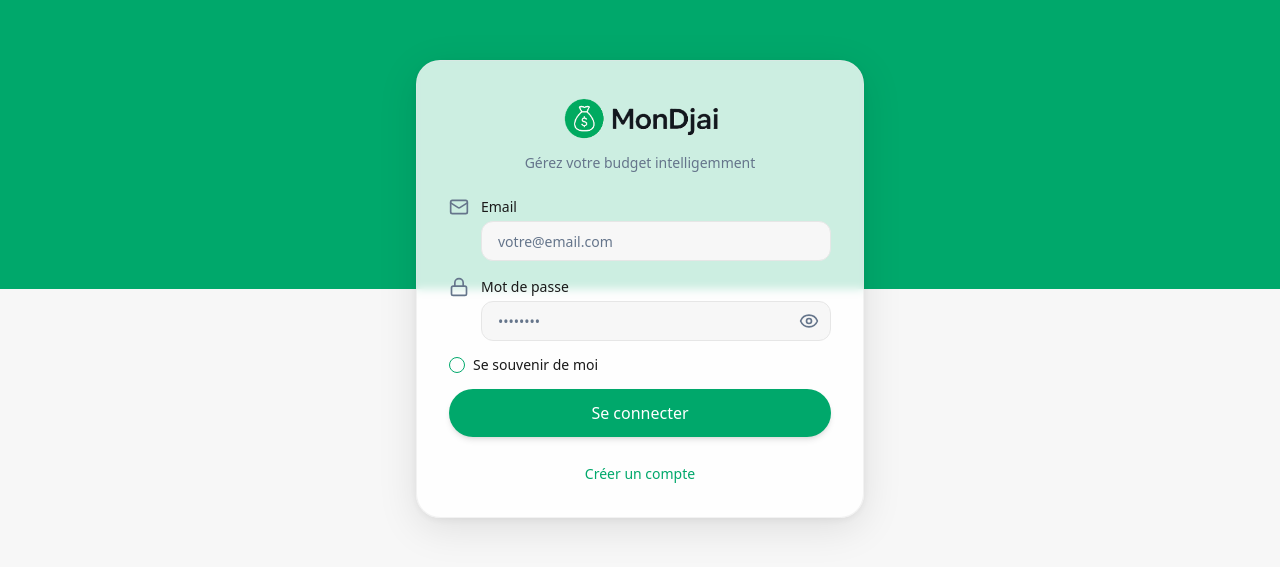
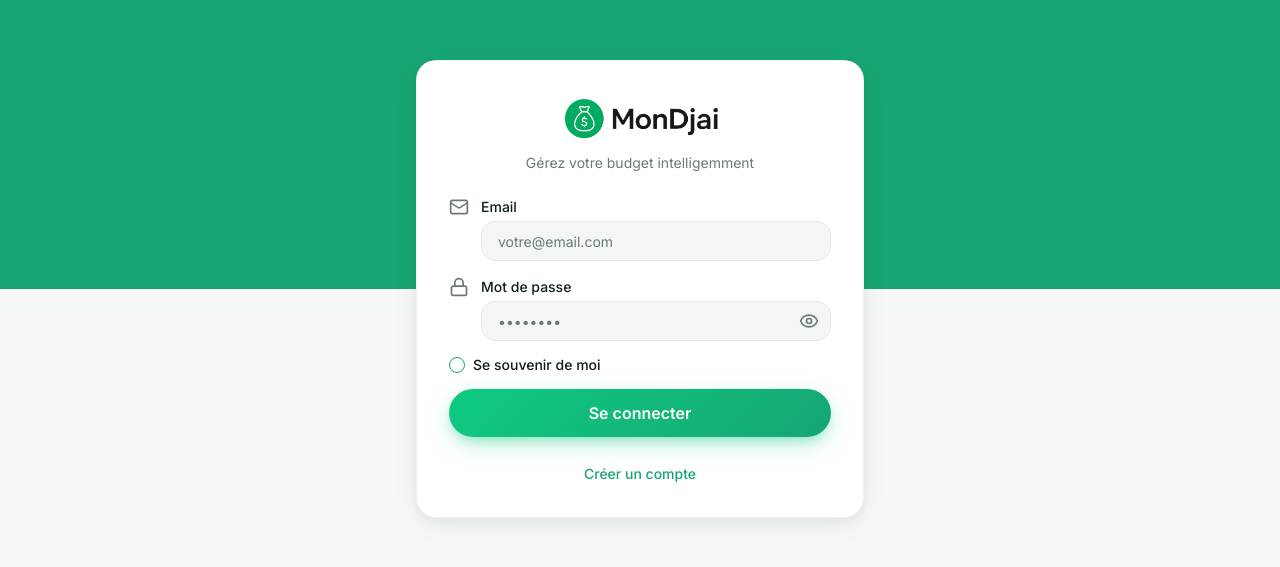
Before and after one commit to Pelestrom/mondjai-budget-manager, a React (Vite) app: page /login in a window 1280 px wide. Shown: the part 111-678 px from the top of the page. Built offline with nearby package versions, Linux system fonts and the light colour scheme; no server answers; the HTML template or start-up script is replaced by a standard one.

Commit message:
Changes
Co-authored-by: Pelestrom <123975379+Pelestrom@users.noreply.github.com>

```diff
--- a/src/index.css
+++ b/src/index.css
@@ -1,60 +1,82 @@
+@import url('https://fonts.googleapis.com/css2?family=Inter:wght@400;500;600;700&family=Space+Grotesk:wght@500;600;700&display=swap');
+
 @tailwind base;
 @tailwind components;
 @tailwind utilities;
 
-/* Definition of the design system. All colors, gradients, fonts, etc should be defined here.
-All colors MUST be HSL.
-*/
+/* ===========================================================
+   MonDjai — Premium fintech design system
+   All base colors in HSL for shadcn compatibility.
+   Hero/gradient/shadow tokens in HEX for depth realism.
+   =========================================================== */
 
 @layer base {
   :root {
-    --background: 0 0% 97%;
-    --foreground: 0 0% 10%;
+    /* Neutrals — light mode */
+    --background: 150 12% 97%;           /* #F7F9F8 */
+    --foreground: 155 39% 9%;            /* #0D1F19 */
 
     --card: 0 0% 100%;
-    --card-foreground: 0 0% 10%;
+    --card-foreground: 155 39% 9%;
 
     --popover: 0 0% 100%;
-    --popover-foreground: 0 0% 10%;
+    --popover-foreground: 155 39% 9%;
 
-    --primary: 158 100% 33%;
+    /* Primary greens */
+    --primary: 158 76% 37%;              /* #16A672 */
     --primary-foreground: 0 0% 100%;
+    --primary-deep: 158 71% 14%;         /* #0B3D2E */
+    --primary-mid: 158 71% 21%;          /* #0F5C41 */
+    --primary-glow: 155 100% 62%;        /* #3DFFB3 */
 
-    --secondary: 45 85% 62%;
-    --secondary-foreground: 0 0% 10%;
-
-    --muted: 210 40% 96%;
-    --muted-foreground: 215 16% 47%;
-
-    --accent: 158 100% 33%;
+    /* Accent (CTA vif) */
+    --accent: 155 89% 43%;               /* #0FCB82 */
     --accent-foreground: 0 0% 100%;
 
-    --destructive: 0 84% 60%;
+    /* Secondary (chaleur, alerte douce) */
+    --secondary: 36 91% 55%;             /* #F5A623 */
+    --secondary-foreground: 155 39% 9%;
+
+    --muted: 150 13% 94%;
+    --muted-foreground: 155 7% 45%;      /* #6B7C76 */
+
+    --destructive: 355 86% 61%;          /* #F04452 */
     --destructive-foreground: 0 0% 100%;
 
-    --border: 0 0% 90%;
-    --input: 0 0% 90%;
-    --ring: 158 100% 33%;
+    --border: 150 13% 91%;               /* #E4EBE8 */
+    --input: 150 13% 91%;
+    --ring: 158 76% 37%;
 
-    --success: 158 100% 33%;
-    --warning: 45 85% 62%;
-    --danger: 0 84% 60%;
+    /* Semantic */
+    --success: 155 89% 43%;              /* #0FCB82 */
+    --success-soft: 155 79% 94%;         /* #E3FBF1 */
+    --danger: 355 86% 61%;               /* #F04452 */
+    --danger-soft: 355 87% 95%;          /* #FDE8EA */
+    --warning: 36 91% 55%;               /* #F5A623 */
+    --warning-soft: 38 91% 94%;          /* #FEF3E0 */
+    --info: 217 91% 60%;                 /* #3B82F6 */
+    --info-soft: 217 91% 94%;
 
-    --radius: 1rem;
+    --radius: 1.25rem;                   /* 20px cards */
 
-    --transition-smooth: all 0.3s cubic-bezier(0.4, 0, 0.2, 1);
-    --transition-bounce: all 0.5s cubic-bezier(0.68, -0.55, 0.265, 1.55);
+    /* Premium gradients (hex — depth quality > HSL noise) */
+    --gradient-hero-dark: linear-gradient(135deg, #0B3D2E 0%, #0F4D38 40%, #0A2E22 100%);
+    --gradient-hero-emerald: linear-gradient(140deg, #0B3D2E 0%, #0F5C41 55%, #16A672 100%);
+    --gradient-cta: linear-gradient(135deg, #0FCB82 0%, #16A672 100%);
+    --gradient-danger: linear-gradient(135deg, #F04452 0%, #C7303C 100%);
+    --gradient-warning: linear-gradient(135deg, #F5A623 0%, #E08A0B 100%);
+    --gradient-glass: linear-gradient(180deg, rgba(255,255,255,0.92) 0%, rgba(255,255,255,0.78) 100%);
 
-    --shadow-sm: 0 2px 8px rgba(0, 0, 0, 0.05);
-    --shadow-md: 0 4px 16px rgba(0, 0, 0, 0.08);
-    --shadow-lg: 0 8px 24px rgba(0, 0, 0, 0.12);
-    --shadow-colored: 0 8px 32px rgba(0, 168, 107, 0.15);
+    /* Elevation — multi-layer */
+    --shadow-card: 0 2px 8px rgba(15,92,65,0.06), 0 8px 24px rgba(15,92,65,0.08);
+    --shadow-card-hover: 0 4px 12px rgba(15,92,65,0.08), 0 16px 40px rgba(15,92,65,0.12);
+    --shadow-hero: 0 20px 60px -12px rgba(11,61,46,0.45), 0 8px 24px -8px rgba(11,61,46,0.35);
+    --shadow-cta: 0 8px 24px -6px rgba(15,203,130,0.5), 0 4px 12px -4px rgba(15,203,130,0.3);
+    --shadow-glow: 0 0 40px rgba(61,255,179,0.25);
 
-    --gradient-primary: linear-gradient(135deg, hsl(var(--primary)) 0%, hsl(var(--accent)) 100%);
-    --gradient-card: linear-gradient(135deg, rgba(255,255,255,0.95) 0%, rgba(255,255,255,0.85) 100%);
-    --gradient-success: linear-gradient(135deg, #00A86B 0%, #00D68F 100%);
-    --gradient-warning: linear-gradient(135deg, #F2C94C 0%, #FFE66D 100%);
-    --gradient-danger: linear-gradient(135deg, #FF6B6B 0%, #FF8E8E 100%);
+    /* Motion */
+    --ease-premium: cubic-bezier(0.16, 1, 0.3, 1);
+    --transition-smooth: all 0.3s var(--ease-premium);
 
     --sidebar-background: 0 0% 98%;
     --sidebar-foreground: 240 5.3% 26.1%;
@@ -64,135 +86,158 @@ All colors MUST be HSL.
     --sidebar-accent-foreground: 240 5.9% 10%;
     --sidebar-border: 220 13% 91%;
     --sidebar-ring: 217.2 91.2% 59.8%;
-
-    --blur-sm: blur(8px);
-    --blur-md: blur(16px);
   }
 
   .dark {
-    --background: 0 0% 10%;
-    --foreground: 0 0% 97%;
-
-    --card: 0 0% 13%;
-    --card-foreground: 0 0% 97%;
-
-    --popover: 0 0% 13%;
-    --popover-foreground: 0 0% 97%;
-
-    --primary: 158 100% 40%;
-    --primary-foreground: 0 0% 100%;
-
-    --secondary: 45 85% 55%;
-    --secondary-foreground: 0 0% 10%;
-
-    --muted: 0 0% 20%;
-    --muted-foreground: 215 20% 65%;
-
-    --accent: 158 100% 40%;
-    --accent-foreground: 0 0% 100%;
-
-    --destructive: 0 63% 31%;
+    --background: 155 39% 6%;
+    --foreground: 150 12% 97%;
+    --card: 158 40% 10%;
+    --card-foreground: 150 12% 97%;
+    --popover: 158 40% 10%;
+    --popover-foreground: 150 12% 97%;
+    --primary: 155 89% 43%;
+    --primary-foreground: 155 39% 9%;
+    --secondary: 36 91% 55%;
+    --secondary-foreground: 155 39% 9%;
+    --muted: 158 30% 14%;
+    --muted-foreground: 155 10% 65%;
+    --accent: 155 89% 43%;
+    --accent-foreground: 155 39% 9%;
+    --destructive: 355 86% 61%;
     --destructive-foreground: 0 0% 100%;
-
-    --border: 0 0% 20%;
-    --input: 0 0% 20%;
-    --ring: 158 100% 40%;
-
-    --success: 158 100% 40%;
-    --warning: 45 85% 55%;
-    --danger: 0 63% 31%;
-
-    --sidebar-background: 240 5.9% 10%;
-    --sidebar-foreground: 240 4.8% 95.9%;
-    --sidebar-primary: 224.3 76.3% 48%;
-    --sidebar-primary-foreground: 0 0% 100%;
-    --sidebar-accent: 240 3.7% 15.9%;
-    --sidebar-accent-foreground: 240 4.8% 95.9%;
-    --sidebar-border: 240 3.7% 15.9%;
-    --sidebar-ring: 217.2 91.2% 59.8%;
-
-    --gradient-card: linear-gradient(135deg, rgba(26,26,26,0.95) 0%, rgba(26,26,26,0.85) 100%);
+    --border: 158 30% 16%;
+    --input: 158 30% 16%;
+    --ring: 155 89% 43%;
   }
 }
 
 @layer base {
-  * {
-    @apply border-border;
-  }
-
+  * { @apply border-border; }
   body {
-    @apply bg-background text-foreground font-sans antialiased;
-  }
-
-  @font-face {
-    font-family: 'Geist Sans';
-    src: local('system-ui'), local('-apple-system'), local('BlinkMacSystemFont');
-    font-display: swap;
+    @apply bg-background text-foreground antialiased;
+    font-family: 'Inter', system-ui, -apple-system, sans-serif;
+    font-feature-settings: 'cv11', 'ss01', 'ss03';
   }
 }
 
 @layer utilities {
-  .tab-bar-mobile {
-    @apply fixed bottom-0 left-0 right-0 bg-card border-t border-border shadow-lg z-50;
-    height: 60px;
-    padding-bottom: env(safe-area-inset-bottom);
+  /* Typography */
+  .font-display {
+    font-family: 'Space Grotesk', 'Inter', sans-serif;
+    letter-spacing: -0.02em;
+  }
+  .font-amount {
+    font-family: 'Space Grotesk', 'Inter', sans-serif;
+    font-variant-numeric: tabular-nums;
+    letter-spacing: -0.03em;
+  }
+  .label-caps {
+    text-transform: uppercase;
+    letter-spacing: 0.08em;
+    font-weight: 500;
+    font-size: 0.7rem;
   }
 
-  .safe-area-top {
-    padding-top: env(safe-area-inset-top);
+  /* Safe areas */
+  .safe-area-top { padding-top: env(safe-area-inset-top); }
+  .safe-area-bottom { padding-bottom: env(safe-area-inset-bottom); }
+
+  /* Premium surfaces */
+  .surface-card {
+    background: hsl(var(--card));
+    border-radius: var(--radius);
+    box-shadow: var(--shadow-card);
+    border: 1px solid hsl(var(--border) / 0.7);
+    position: relative;
+  }
+  .surface-card::before {
+    content: "";
+    position: absolute; inset: 0 0 auto 0; height: 1px;
+    background: linear-gradient(90deg, transparent, rgba(255,255,255,0.9), transparent);
+    border-radius: var(--radius) var(--radius) 0 0;
+    pointer-events: none;
   }
 
-  .safe-area-bottom {
-    padding-bottom: env(safe-area-inset-bottom);
+  .surface-glass {
+    background: var(--gradient-glass);
+    backdrop-filter: blur(20px) saturate(140%);
+    -webkit-backdrop-filter: blur(20px) saturate(140%);
+    border: 1px solid rgba(255,255,255,0.6);
+    border-radius: var(--radius);
+    box-shadow: var(--shadow-card);
   }
 
-  .btn-primary {
-    @apply bg-primary text-primary-foreground rounded-full px-6 py-3 font-medium shadow-md hover:shadow-lg transition-all duration-300 hover:scale-[1.02];
+  .surface-hero {
+    background: var(--gradient-hero-emerald);
+    color: white;
+    border-radius: calc(var(--radius) + 4px);
+    box-shadow: var(--shadow-hero);
+    position: relative;
+    overflow: hidden;
   }
 
-  .btn-secondary {
-    @apply bg-secondary text-secondary-foreground rounded-full px-6 py-3 font-medium shadow-md hover:shadow-lg transition-all duration-300 hover:scale-[1.02];
+  /* CTA */
+  .btn-primary {
+    background: var(--gradient-cta);
+    color: white;
+    border-radius: 999px;
+    font-weight: 600;
+    box-shadow: var(--shadow-cta);
+    transition: var(--transition-smooth);
+  }
+  .btn-primary:hover { transform: translateY(-1px); box-shadow: 0 12px 32px -6px rgba(15,203,130,0.6); }
+  .btn-primary:active { transform: scale(0.98); }
+
+  /* Input premium */
+  .input-field {
+    @apply w-full px-4 py-3 text-foreground placeholder:text-muted-foreground focus:outline-none transition-all;
+    background: hsl(150 13% 96%);
+    border: 1px solid hsl(var(--border));
+    border-radius: 0.875rem; /* 14px */
+  }
+  .input-field:focus {
+    border-color: hsl(var(--primary));
+    box-shadow: 0 0 0 4px hsl(var(--primary) / 0.12);
+    background: hsl(var(--card));
   }
 
-  .card-elevated {
-    @apply bg-card rounded-2xl p-4 shadow-md border border-border backdrop-blur-sm;
+  /* Semantic soft chips */
+  .chip-success { background: hsl(var(--success-soft)); color: hsl(158 71% 21%); }
+  .chip-danger  { background: hsl(var(--danger-soft));  color: hsl(355 60% 40%); }
+  .chip-warning { background: hsl(var(--warning-soft)); color: hsl(30 80% 30%); }
+  .chip-info    { background: hsl(var(--info-soft));    color: hsl(217 71% 40%); }
+
+  /* Legacy helpers */
+  .bg-success { background-color: hsl(var(--success)); }
+  .bg-danger  { background-color: hsl(var(--danger)); }
+  .text-danger { color: hsl(var(--danger)); }
+  .text-success { color: hsl(var(--success)); }
+
+  .glassmorphism { @apply surface-glass; }
+  .floating-card { @apply surface-card; }
+  .card-elevated { @apply surface-card p-4; }
+
+  /* Animated shimmer skeleton */
+  .skeleton-shimmer {
+    background: linear-gradient(90deg, hsl(var(--muted)) 0%, hsl(var(--border)) 50%, hsl(var(--muted)) 100%);
+    background-size: 200% 100%;
+    animation: shimmer 1.4s ease-in-out infinite;
+  }
+  @keyframes shimmer {
+    0% { background-position: 200% 0; }
+    100% { background-position: -200% 0; }
   }
 
-  .card-gradient {
-    @apply rounded-3xl p-6 shadow-lg border border-border/50 backdrop-blur-md;
-    background: var(--gradient-card);
+  /* Slow drift for aurora background shapes */
+  @keyframes aurora-drift {
+    0%, 100% { transform: translate(0,0) rotate(0deg); }
+    50% { transform: translate(4%, -3%) rotate(3deg); }
   }
+  .aurora-drift { animation: aurora-drift 14s ease-in-out infinite; }
 
-  .input-field {
-    @apply w-full px-4 py-3 rounded-xl border border-input bg-background text-foreground placeholder:text-muted-foreground focus:outline-none focus:ring-2 focus:ring-ring transition-all;
+  @keyframes glow-pulse {
+    0%, 100% { opacity: 1; box-shadow: 0 0 0 0 rgba(240,68,82,0.6); }
+    50% { opacity: 0.9; box-shadow: 0 0 0 6px rgba(240,68,82,0); }
   }
-
-  .glassmorphism {
-    @apply backdrop-blur-md bg-card/80 border border-border/50;
-  }
-
-  .floating-card {
-    @apply rounded-3xl shadow-lg backdrop-blur-sm;
-    box-shadow: 0 10px 40px rgba(0, 0, 0, 0.1), 0 2px 8px rgba(0, 0, 0, 0.06);
-  }
-
-  .bg-success {
-    background-color: hsl(var(--success));
-  }
-
-  .bg-danger {
-    background-color: hsl(var(--danger));
-  }
-
-  .shadow-success\/20 {
-    --tw-shadow-color: hsl(var(--success) / 0.2);
-  }
-
-  .shadow-danger\/20 {
-    --tw-shadow-color: hsl(var(--danger) / 0.2);
-  }
-
-  .text-danger {
-    color: hsl(var(--danger));
-  }
+  .glow-pulse { animation: glow-pulse 1.8s ease-in-out infinite; }
 }
--- a/tailwind.config.ts
+++ b/tailwind.config.ts
@@ -8,9 +8,7 @@ export default {
     container: {
       center: true,
       padding: "2rem",
-      screens: {
-        "2xl": "1400px",
-      },
+      screens: { "2xl": "1400px" },
     },
     extend: {
       colors: {
@@ -22,6 +20,9 @@ export default {
         primary: {
           DEFAULT: "hsl(var(--primary))",
           foreground: "hsl(var(--primary-foreground))",
+          deep: "hsl(var(--primary-deep))",
+          mid: "hsl(var(--primary-mid))",
+          glow: "hsl(var(--primary-glow))",
         },
         secondary: {
           DEFAULT: "hsl(var(--secondary))",
@@ -50,6 +51,7 @@ export default {
         success: "hsl(var(--success))",
         warning: "hsl(var(--warning))",
         danger: "hsl(var(--danger))",
+        info: "hsl(var(--info))",
         sidebar: {
           DEFAULT: "hsl(var(--sidebar-background))",
           foreground: "hsl(var(--sidebar-foreground))",
@@ -62,63 +64,27 @@ export default {
         },
       },
       fontFamily: {
-        sans: ['system-ui', '-apple-system', 'BlinkMacSystemFont', 'Segoe UI', 'sans-serif'],
+        sans: ['Inter', 'system-ui', '-apple-system', 'sans-serif'],
+        display: ['Space Grotesk', 'Inter', 'sans-serif'],
       },
       borderRadius: {
         lg: "var(--radius)",
-        md: "calc(var(--radius) - 2px)",
-        sm: "calc(var(--radius) - 4px)",
+        md: "calc(var(--radius) - 4px)",
+        sm: "calc(var(--radius) - 8px)",
       },
       keyframes: {
-        "accordion-down": {
-          from: {
-            height: "0",
-          },
-          to: {
-            height: "var(--radix-accordion-content-height)",
-          },
-        },
-        "accordion-up": {
-          from: {
-            height: "var(--radix-accordion-content-height)",
-          },
-          to: {
-            height: "0",
-          },
-        },
-        "bounce-in": {
-          "0%": {
-            transform: "scale(0.3)",
-            opacity: "0",
-          },
-          "50%": {
-            transform: "scale(1.05)",
-          },
-          "70%": {
-            transform: "scale(0.9)",
-          },
-          "100%": {
-            transform: "scale(1)",
-            opacity: "1",
-          },
-        },
-        "float": {
-          "0%, 100%": {
-            transform: "translateY(0px)",
-          },
-          "50%": {
-            transform: "translateY(-10px)",
-          },
-        },
+        "accordion-down": { from: { height: "0" }, to: { height: "var(--radix-accordion-content-height)" } },
+        "accordion-up": { from: { height: "var(--radix-accordion-content-height)" }, to: { height: "0" } },
+        "fade-in": { "0%": { opacity: "0", transform: "translateY(10px)" }, "100%": { opacity: "1", transform: "translateY(0)" } },
+        "scale-in": { "0%": { transform: "scale(0.95)", opacity: "0" }, "100%": { transform: "scale(1)", opacity: "1" } },
+        "float": { "0%, 100%": { transform: "translateY(0px)" }, "50%": { transform: "translateY(-6px)" } },
       },
       animation: {
         "accordion-down": "accordion-down 0.2s ease-out",
         "accordion-up": "accordion-up 0.2s ease-out",
-        "fade-in": "fade-in 0.3s ease-out",
-        "slide-up": "slide-up 0.3s ease-out",
-        "scale-in": "scale-in 0.2s ease-out",
-        "bounce-in": "bounce-in 0.5s ease-out",
-        "float": "float 3s ease-in-out infinite",
+        "fade-in": "fade-in 0.4s cubic-bezier(0.16,1,0.3,1)",
+        "scale-in": "scale-in 0.3s cubic-bezier(0.16,1,0.3,1)",
+        "float": "float 4s ease-in-out infinite",
       },
     },
   },
```
Also changed, not shown: index.html (+5 -8 lines), src/components/AuroraBackground.tsx (added, +61 -0 lines), src/components/HeroCard.tsx (added, +31 -0 lines), src/components/IconBadge.tsx (added, +36 -0 lines).
